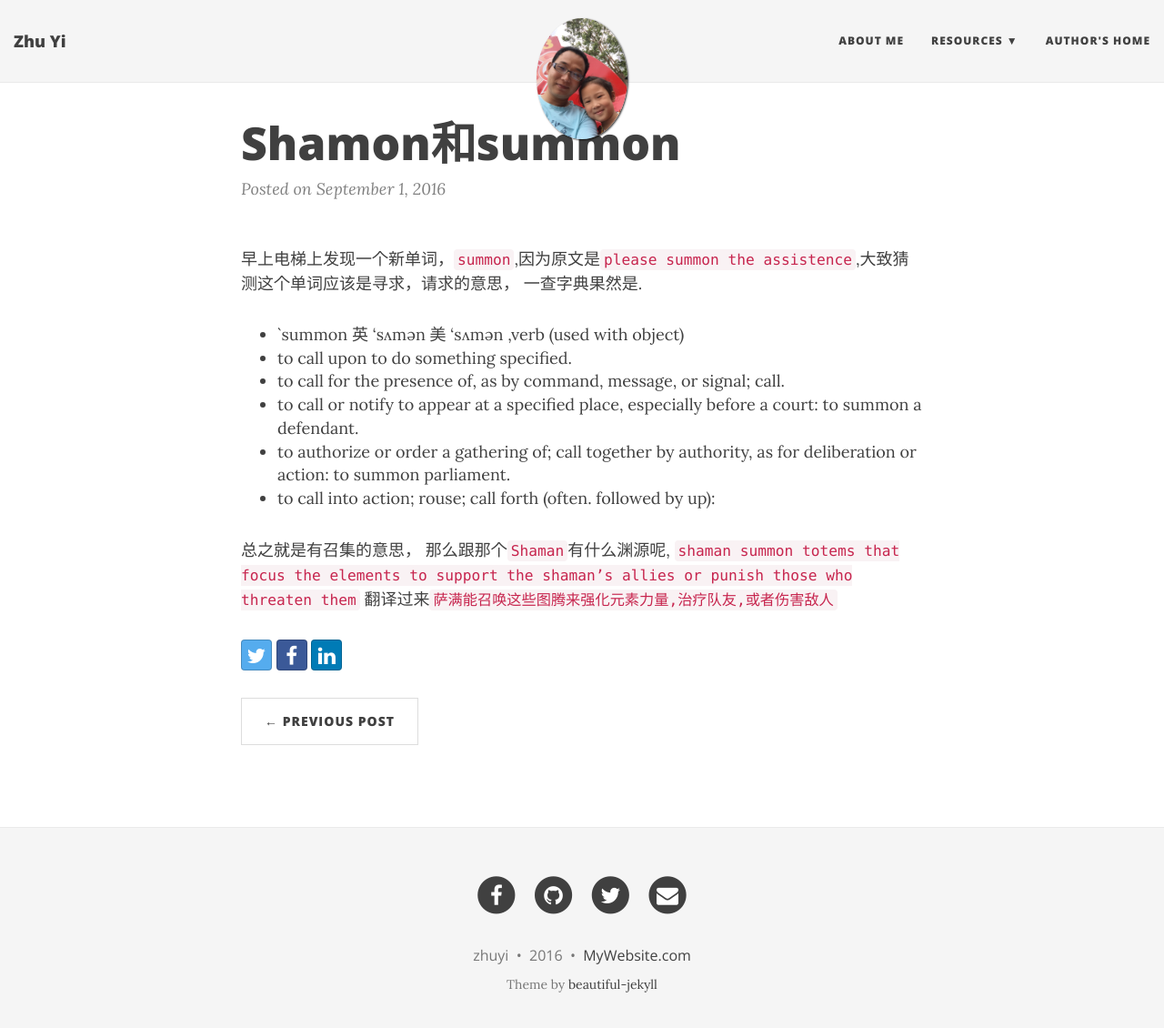
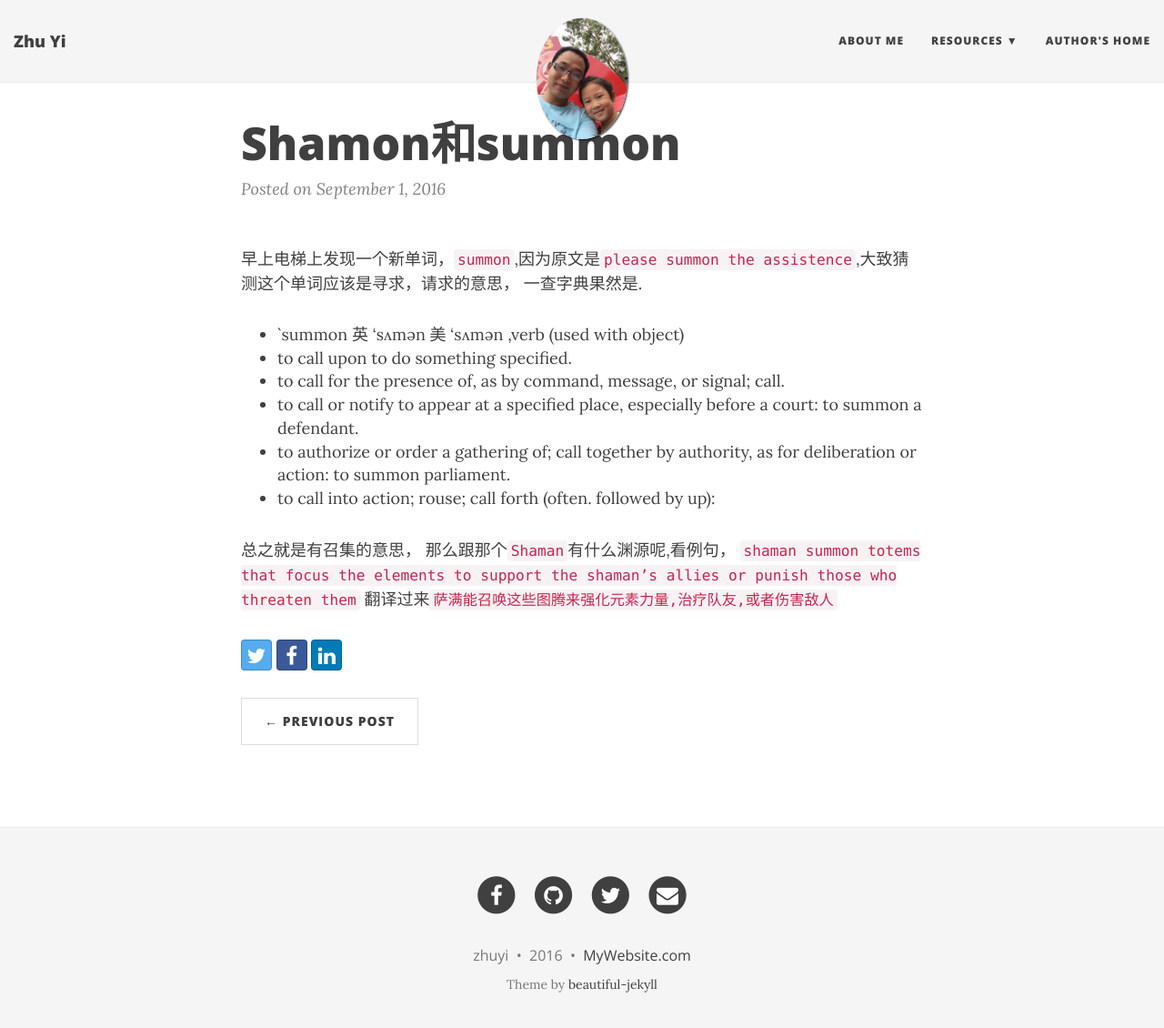
Before and after one commit to zhuyiif/zhuyiif.github.io, a Jekyll site: the page built from _posts/2016-09-01-Shaman-summon.markdown, in a window 1280 px wide and 1143 px high. Shown: the top 1130 px of the window at 91% size. Built offline with Jekyll 4.4.1, drawn with Linux system fonts in a browser that asks for light colours; nearby versions of some CDN libraries; comment, search, counter and statistics services are not loaded.

Commit message:
Update 2016-09-01-Shaman-summon.markdown

```diff
--- a/_posts/2016-09-01-Shaman-summon.markdown
+++ b/_posts/2016-09-01-Shaman-summon.markdown
@@ -17,7 +17,7 @@ to summon a defendant.
 to summon parliament.
 * to call into action; rouse; call forth (often. followed by up):
 
-总之就是有召集的意思， 那么跟那个`Shaman`有什么渊源呢,
+总之就是有召集的意思， 那么跟那个`Shaman`有什么渊源呢,看例句，
 `shaman summon totems that focus the elements to support the shaman’s allies or punish those who threaten them`
 翻译过来`萨满能召唤这些图腾来强化元素力量,治疗队友,或者伤害敌人`
 
```
